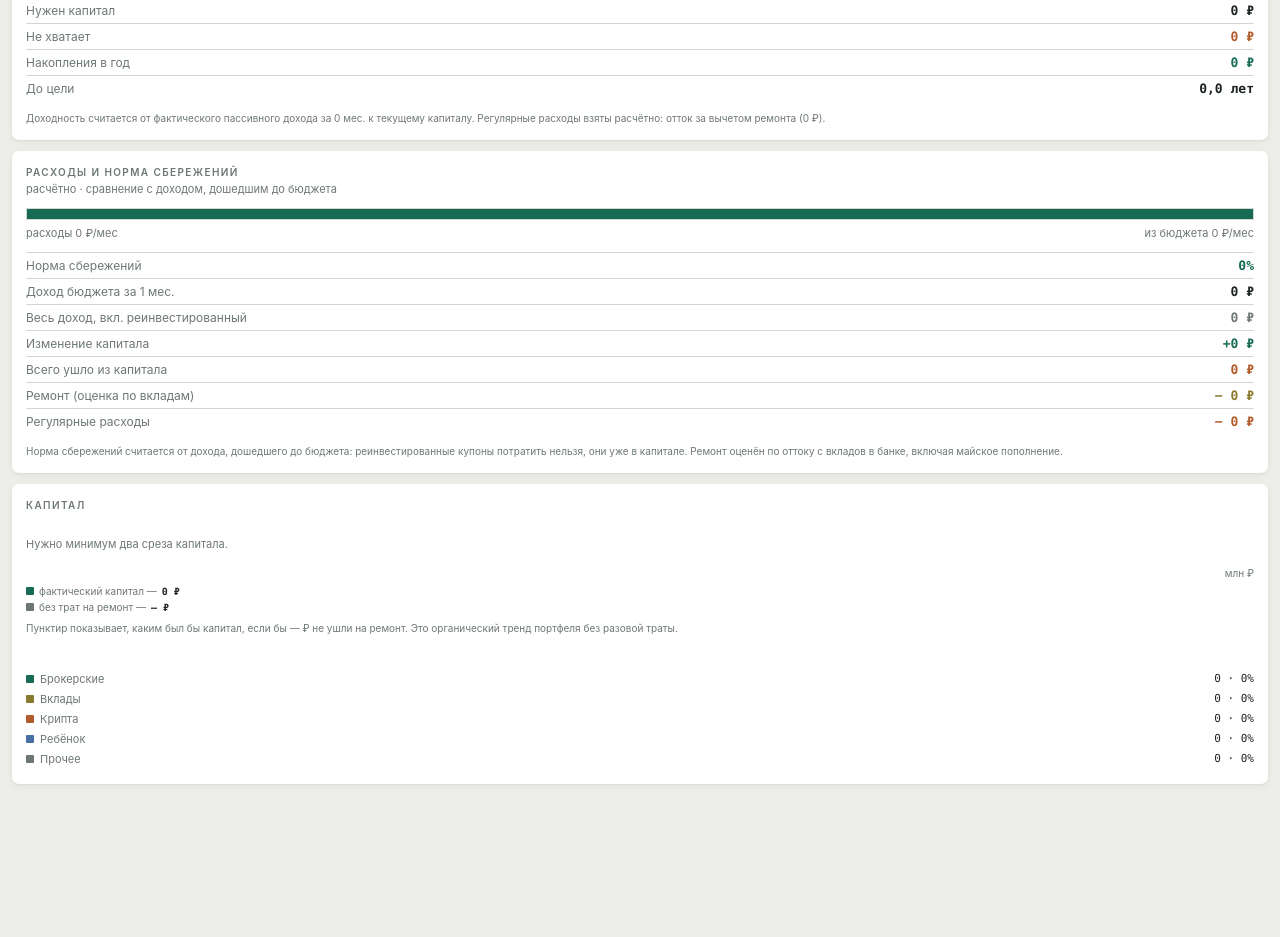
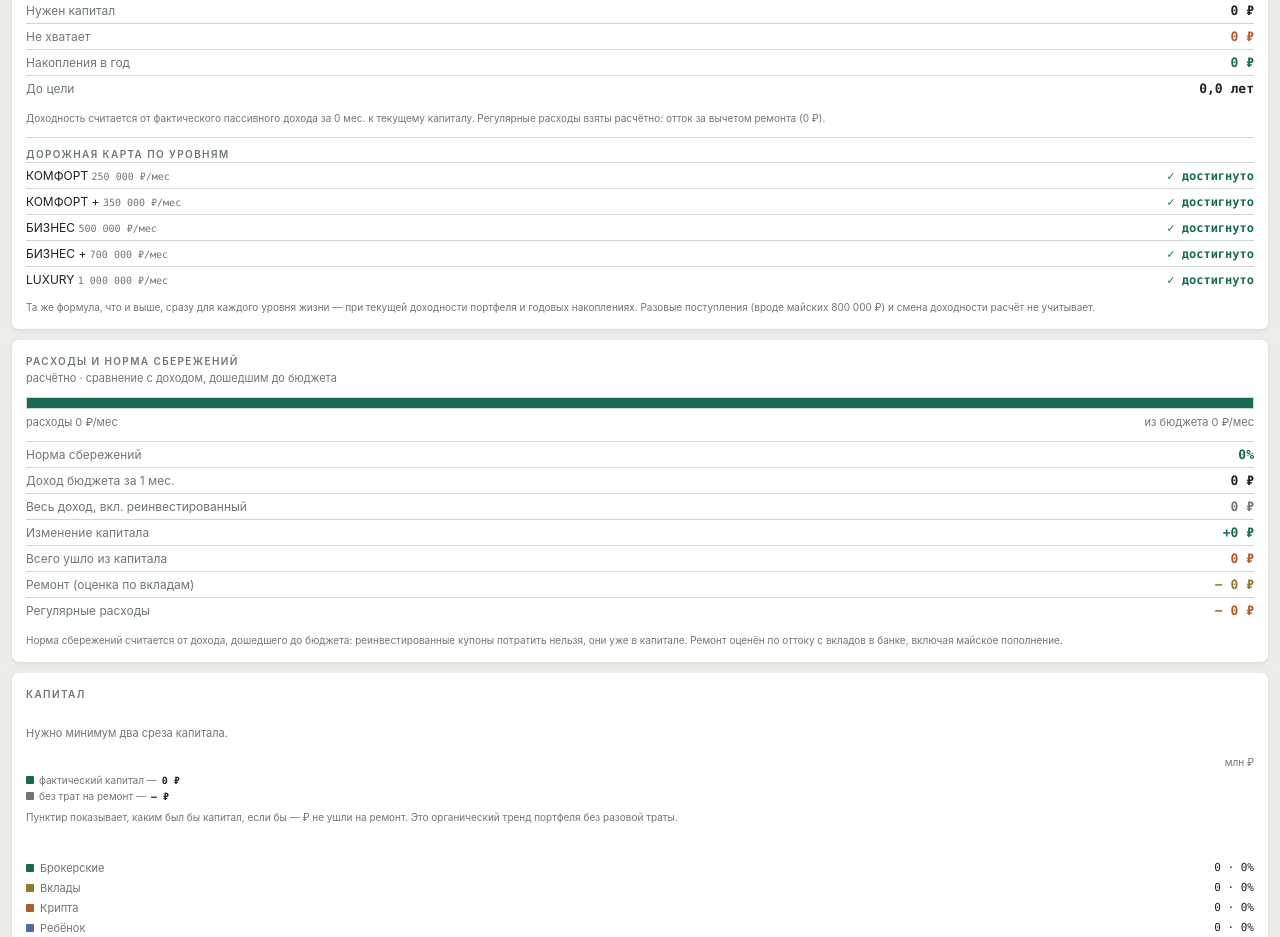
Before and after one commit to metiiis21/Uchet-, a plain HTML site: page index.html in a window 1280 px wide. Shown: the part 1453-2390 px from the top of the page. Before the commit the page ends 2296 px from the top, so only its background shows below. Drawn offline with Linux system fonts and the light colour scheme.

Commit message:
Add files via upload

```diff
--- a/index.html
+++ b/index.html
@@ -502,7 +502,20 @@ function fiCard(st){
     ${fl("Не хватает",fmt(gap)+" ₽","var(--cop)")}
     ${fl("Накопления в год",(sav>=0?"":"−")+fmt(Math.abs(sav))+" ₽",sav>=0?"var(--mal)":"var(--cop)")}
     ${fl("До цели",yrs===null?"не достигается при текущем темпе":yrs.toFixed(1).replace(".",",")+" лет",yrs===null?"var(--cop)":"var(--ink)")}
-    <div style="font-size:10px;color:var(--muted);margin-top:10px;line-height:1.4">Доходность считается от фактического пассивного дохода за ${st.f.length} мес. к текущему капиталу.${st.avgExp?"":" Регулярные расходы взяты расчётно: отток за вычетом ремонта ("+fmt(reno)+" ₽)."}</div></div>`;
+    <div style="font-size:10px;color:var(--muted);margin-top:10px;line-height:1.4">Доходность считается от фактического пассивного дохода за ${st.f.length} мес. к текущему капиталу.${st.avgExp?"":" Регулярные расходы взяты расчётно: отток за вычетом ремонта ("+fmt(reno)+" ₽)."}</div>
+    <div style="border-top:1px solid var(--line);margin-top:12px;padding-top:10px">
+      <div class="eyebrow" style="margin-bottom:2px">Дорожная карта по уровням</div>
+      ${LEVELS.map(([name,lvl])=>{
+        const reqL=yield_>0?lvl*12/yield_:0, reached=cap>=reqL;
+        const yrsL=reached?0:years(cap,reqL,yield_,sav);
+        const when=(yrsL!==null&&yrsL>0)?new Date(Date.now()+yrsL*365.25*86400000).toLocaleDateString("ru-RU",{month:"short",year:"numeric"}):"";
+        const label=reached?"✓ достигнуто":yrsL===null?"не достигается":yrsL.toFixed(1).replace(".",",")+" лет"+(when?" · "+when:"");
+        const color=reached?"var(--mal)":yrsL===null?"var(--cop)":"var(--ink)";
+        return `<div style="display:flex;justify-content:space-between;align-items:baseline;padding:5px 0;border-top:1px solid var(--line)">
+          <span style="font-size:12px">${name} <span class="mono" style="color:var(--muted);font-size:10px">${fmt(lvl)} ₽/мес</span></span>
+          <span class="mono" style="font-size:12px;font-weight:600;color:${color}">${label}</span></div>`;
+      }).join("")}
+      <div style="font-size:10px;color:var(--muted);margin-top:8px;line-height:1.4">Та же формула, что и выше, сразу для каждого уровня жизни — при текущей доходности портфеля и годовых накоплениях. Разовые поступления (вроде майских 800 000 ₽) и смена доходности расчёт не учитывает.</div></div></div>`;
 }
 function flowCard(st){
   const tot=st.yp||1,w=st.ywd/tot*100;
--- a/sw.js
+++ b/sw.js
@@ -1,6 +1,6 @@
 /* Кэш приложения. Меняйте VERSION при каждом обновлении index.html —
    иначе айфон продолжит показывать старую копию. */
-const VERSION = "uchet-2026-v2";
+const VERSION = "uchet-2026-v3";
 const ASSETS = ["./", "./index.html", "./manifest.webmanifest",
                 "./icon-180.png", "./icon-192.png", "./icon-512.png"];
 
```
